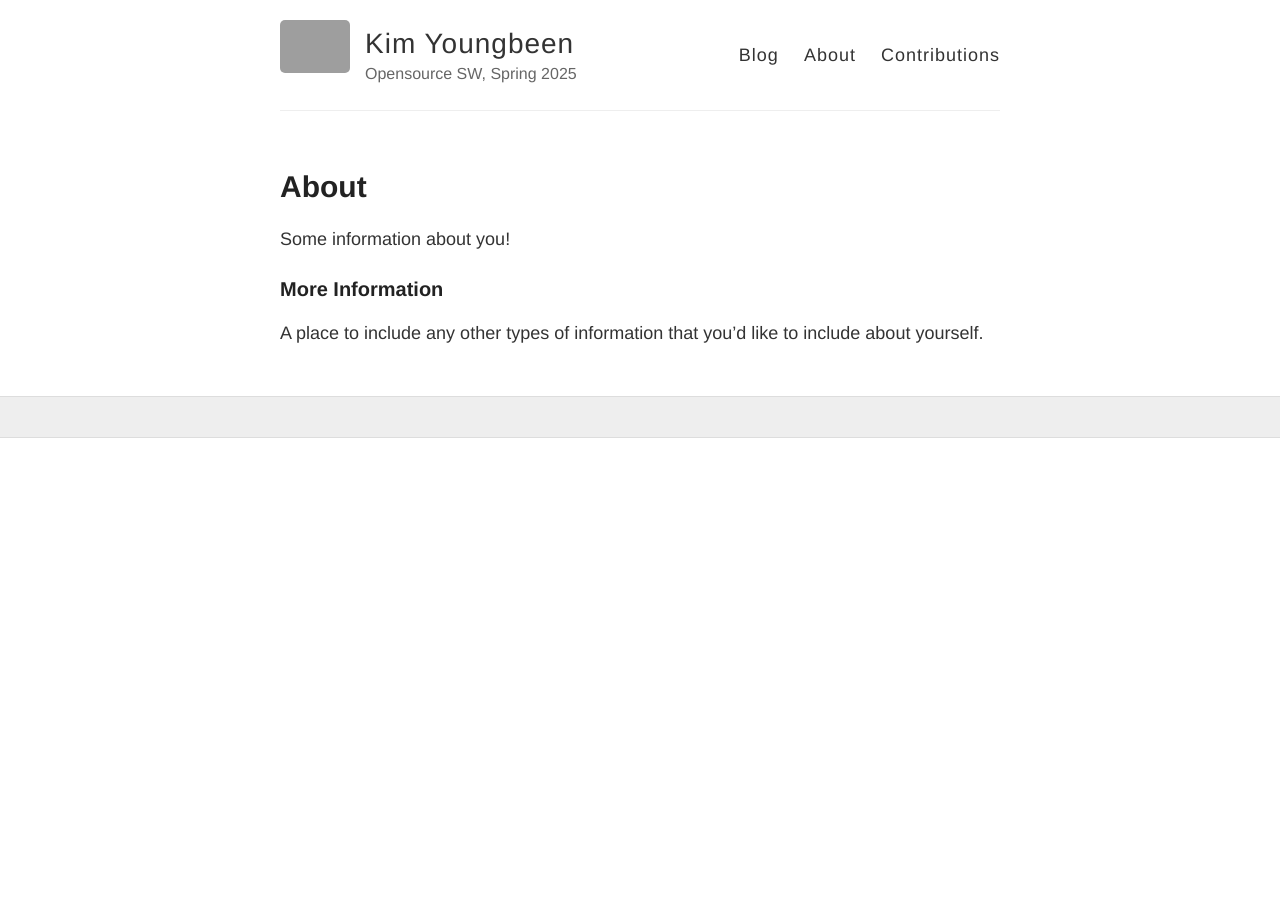
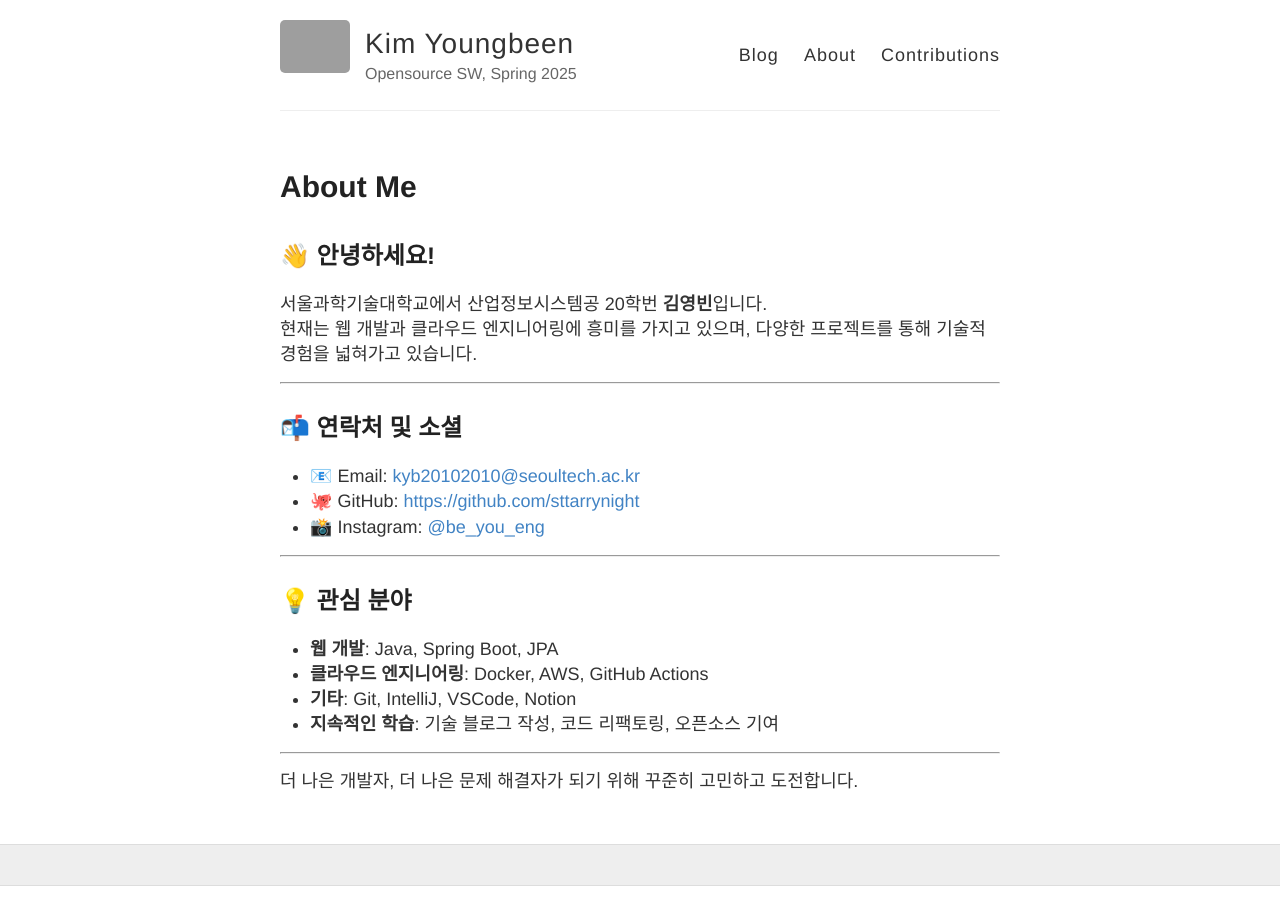
Before and after one commit to IISE-OSS25/sttarrynight-blog, a Jekyll site: the page built from about.md, in a window 1280 px wide. Built offline with Jekyll 4.4.1, drawn with Linux system fonts in a browser that asks for light colours; grey boxes are pictures that could not be loaded.

Commit message:
update about.md

```diff
--- a/about.md
+++ b/about.md
@@ -1,11 +1,31 @@
 ---
 layout: page
-title: About
+title: About Me
 permalink: /about/
 ---
 
-Some information about you!
+## 👋 안녕하세요!
 
-### More Information
+서울과학기술대학교에서 산업정보시스템공 20학번 **김영빈**입니다.
+현재는 웹 개발과 클라우드 엔지니어링에 흥미를 가지고 있으며, 다양한 프로젝트를 통해 기술적 경험을 넓혀가고 있습니다.
 
-A place to include any other types of information that you'd like to include about yourself.
+---
+
+## 📬 연락처 및 소셜
+
+- 📧 Email: [kyb20102010@seoultech.ac.kr](mailto:kyb20102010@seoultech.ac.kr)
+- 🐙 GitHub: [https://github.com/sttarrynight](https://github.com/sttarrynight)
+- 📸 Instagram: [@be_you_eng](https://www.instagram.com/be.you.eng/)
+
+---
+
+## 💡 관심 분야
+
+- **웹 개발**: Java, Spring Boot, JPA
+- **클라우드 엔지니어링**: Docker, AWS, GitHub Actions
+- **기타**: Git, IntelliJ, VSCode, Notion
+- **지속적인 학습**: 기술 블로그 작성, 코드 리팩토링, 오픈소스 기여
+
+---
+
+> 더 나은 개발자, 더 나은 문제 해결자가 되기 위해 꾸준히 고민하고 도전합니다.
```
